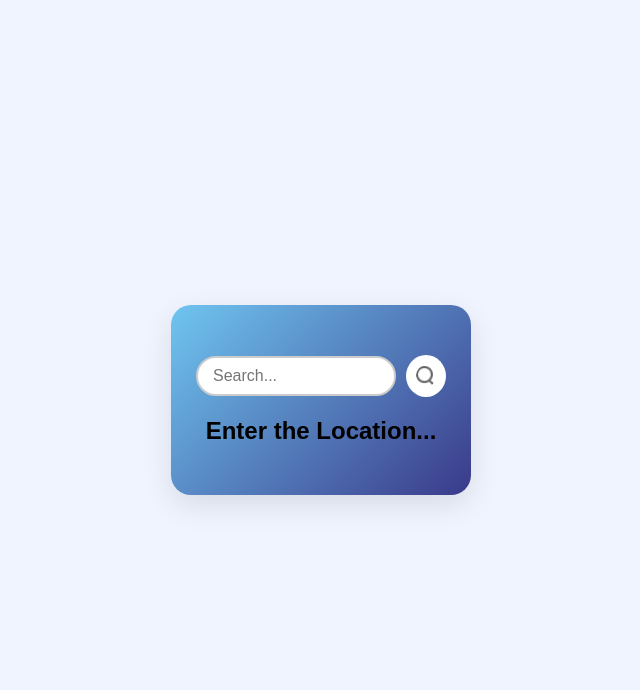
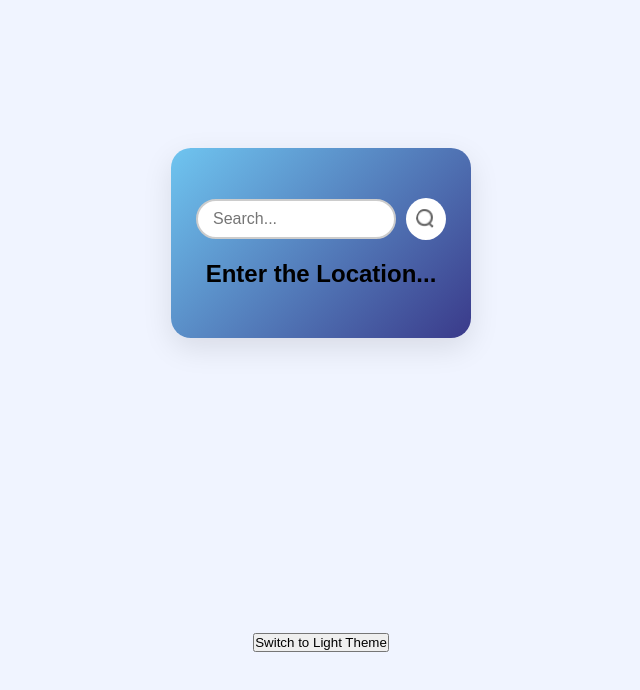
Before and after one commit to VarunGithub9/WeatherApp, a React (Vite) app: page / in a window 1280 px wide. Shown: the top 690 px of the page, without its empty margins (319-959 px from the left). Built offline with nearby package versions, Linux system fonts and the light colour scheme.

Commit message:
Update App.jsx

```diff
--- a/src/App.jsx
+++ b/src/App.jsx
@@ -1,12 +1,22 @@
-import { useState } from 'react'
-import './App.css'
-import Weather from './components/Weather'
+import { useState } from 'react';
+import './App.css';
+import Weather from './components/Weather';
+
 function App() {
+  const [darkTheme, setDarkTheme] = useState(true);
+
+  const toggleTheme = () => {
+    setDarkTheme(!darkTheme);
+  };
+
   return (
-    <div className='app'>
+    <div className={`app ${darkTheme ? 'dark' : 'light'}`}>
       <Weather />
+      <button onClick={toggleTheme} className="theme-toggle-btn">
+        {darkTheme ? 'Switch to Light Theme' : 'Switch to Dark Theme'}
+      </button>
     </div>
-  )
+  );
 }
 
-export default App
+export default App;
```
